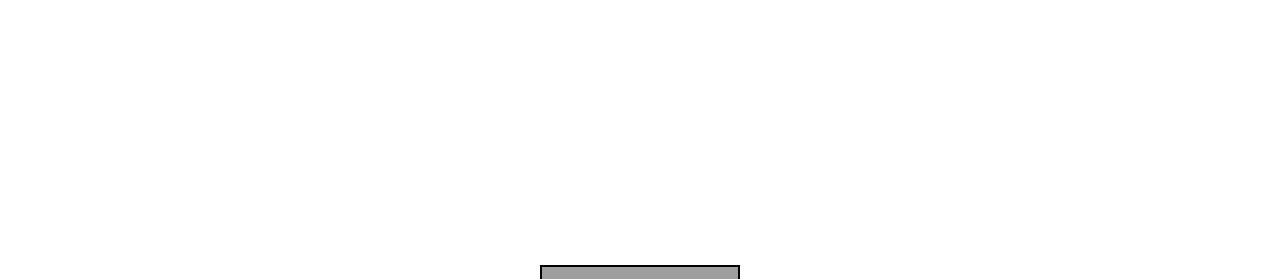
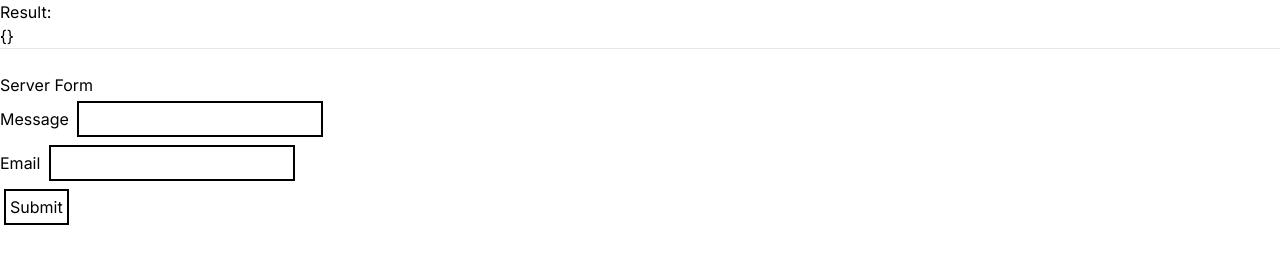
Before and after one commit to abdullah-gashia/music-store, a Next.js app: page /server in a window 1280 px wide. Before the commit this address had no page. Shown: the top 279 px of the page. Built offline with nearby package versions, Linux system fonts and the light colour scheme; grey boxes are pictures that could not be loaded.

Commit message:
ง่ายว่ะวันนี้

```diff
--- a/package.json
+++ b/package.json
@@ -12,7 +12,8 @@
     "axios": "^1.7.7",
     "next": "14.2.14",
     "react": "^18",
-    "react-dom": "^18"
+    "react-dom": "^18",
+    "zod": "^3.23.8"
   },
   "devDependencies": {
     "@types/node": "^20",
--- a/src/app/Axios_client/page.tsx
+++ b/src/app/Axios_client/page.tsx
@@ -1,6 +1,5 @@
 "use client"
 
-import Image from "next/image"
 import { useEffect, useState } from "react"
 import axios from "axios"
 import "tailwindcss/tailwind.css";
@@ -23,71 +22,67 @@ export default function Page() {
     const [url, setUrl] = useState('')
     const [obj, setObj] = useState<PostType[] | null>(null)
     const [photos, setPhotos] = useState<PhotoType[]>([])
+    const [loading, setLoading] = useState(true)
 
     useEffect(() => {
-        async function getImage() {
+        async function fetchData() {
             try {
-                const { data } = await axios.get("https://api.github.com/users/nikisidama")
-                setUrl(data.avatar_url)
+                const userRes = await axios.get("https://api.github.com/users/nikisidama")
+                setUrl(userRes.data.avatar_url)
+
+                const postRes = await axios.get("/api/vercel")
+                setObj(postRes.data)
+
+                const photoRes = await axios.get('https://jsonplaceholder.typicode.com/photos?_limit=20')
+                setPhotos(photoRes.data.map((photo: { id: number, title: string }) => ({
+                    id: photo.id,
+                    title: photo.title
+                })))
             } catch (e) {
-                console.error(e)
+                console.error("Error fetching data:", e)
+            } finally {
+                setLoading(false)
             }
         }
-
-        async function getJSON() {
-            try {
-                const { data } = await axios.get("/api/vercel")
-                setObj(data)
-            } catch (e) {
-                console.error(e)
-            }
-        }
-
-        async function getPhotoTitles() {
-            try {
-                const { data } = await axios.get('https://jsonplaceholder.typicode.com/photos')
-                setPhotos(data.map((photo: { id: number, title: string }) => ({ id: photo.id, title: photo.title })))
-            } catch (e) {
-                console.error(e)
-            }
-        }
-
-        getImage()
-        getJSON()
-        getPhotoTitles()
+        fetchData()
     }, [])
 
-    if (!url || !obj) return <div className="flex items-center justify-center h-screen">
-        <p className="text-2xl font-semibold text-gray-600">...loading!!</p>
+    if (loading) return (
+        <div className="flex items-center justify-center h-screen bg-black text-white">
+            <div className="animate-spin rounded-full h-12 w-12 border-t-4 border-white"></div>
         </div>
+    )
 
-    return <div className="container mx-auto p-8">
-        <div className="flex items-center justify-center mb-8">
-            <Image
-                src={url}
-                alt='User Avatar'
-                width={150}
-                height={150}
-                className="rounded-full shadow-lg border-4 border-blue-400"
-            />
-        </div>
-        <section className="grid grid-cols-1 md:grid-cols-2 lg:grid-cols-3 gap-6">
+    return (
+        <div className="bg-black min-h-screen py-12 text-white">
+            <div className="container mx-auto px-4">
+                <header className="text-center mb-16">
+                    <h1 className="text-5xl font-extrabold mb-4">Personal Information</h1>
+                    <p className="text-lg text-gray-400">Lorem ipsum dolor sit, amet consectetur adipisicing elit. Expedita, ullam molestias..</p>
+                </header>
+
+                <section className="grid grid-cols-1 md:grid-cols-2 lg:grid-cols-3 gap-8">
                     {photos.map((photo) => {
-                const item = obj.find((o) => o.id === photo.id);
-                if (!item) return null;
+                        const item = obj?.find((o) => o.id === photo.id)
+                        if (!item) return null
                         return (
-                    <div key={photo.id} className='bg-white p-6 shadow-md rounded-lg transition-transform transform hover:scale-105'>
-                        <h2 className="text-xl font-bold text-blue-500 mb-2">{photo.title}</h2>
-                        <p className="text-gray-800"><strong>ID:</strong> {item.id}</p>
-                        <p className="text-gray-600 mt-2"><strong>Content:</strong> {item.content}</p>
-                        <p className="text-gray-800 mt-2"><strong>Author:</strong> {item.author}</p>
-                        <p className="text-gray-600 mt-2"><strong>Date:</strong> {item.date}</p>
-                        <p className="text-gray-800 mt-2"><strong>Category:</strong> {item.category}</p>
+                            <div
+                                key={photo.id}
+                                className="relative bg-white text-black p-6 rounded-lg shadow-lg hover:shadow-xl transition-shadow duration-300 group"
+                            >
+                                <div className="absolute inset-0 bg-gradient-to-b from-transparent to-black opacity-0 group-hover:opacity-40 transition-opacity duration-300"></div>
+                                <h2 className="text-2xl font-bold mb-2">{photo.title}</h2>
+                                <p className="text-gray-500"><strong>ID:</strong> {item.id}</p>
+                                <p className="text-gray-700 mt-2"><strong>Description:</strong> {item.content}</p>
+                                <p className="text-gray-500 mt-2"><strong>Author:</strong> {item.author}</p>
+                                <p className="text-gray-500 mt-2"><strong>Date:</strong> {item.date}</p>
+                                <p className="text-gray-500 mt-2"><strong>Category:</strong> {item.category}</p>
+                                <div className="absolute bottom-4 right-4 text-sm font-semibold text-gray-500">Learn More</div>
                             </div>
                         )
                     })}
                 </section>
             </div>
+        </div>
+    )
 }
-
-//cream gay
--- /dev/null
+++ b/src/app/server/_actions/createMessage.ts
@@ -0,0 +1,34 @@
+'use server'
+
+import { error } from 'console'
+import { z } from 'zod'
+
+const schema = z.object({
+    message: z.string({
+        invalid_type_error: 'Invalid Message',
+    }).min(3).max(10) ,
+    email: z.string().email(),
+})
+
+export default async function createMessage(previous: unknown, formData: FormData) {
+    const result = schema.safeParse({
+        message: formData.get('message'),
+        email: formData.get('email'),
+    })
+
+    if (!result.success){
+        return {
+            errors: result.error.flatten().fieldErrors,
+        }
+    }
+
+    const { message, email } = result.data
+    console.log("Data: ", result.data)
+
+    console.log("Before processing")
+    await wait(2000)
+    console.log("Message: ", message)
+    return `${message} : ${email}`
+}
+
+const wait = (delay: number) => new Promise(resolve => setTimeout(resolve,delay))
--- /dev/null
+++ b/src/app/server/page.tsx
@@ -0,0 +1,57 @@
+'use client'
+
+import { useFormState, useFormStatus } from "react-dom"
+import createMessage from "./_actions/createMessage"
+
+const style = `border-black border-2 p-1 m-1`
+
+export default function Server() {
+    const [state, action] = useFormState(createMessage, {})
+    return (
+        <div>
+            <h1>Result: </h1>
+            <div>{ JSON.stringify(state)}</div>
+            <hr />
+            <br />
+            <h1>Server Form</h1>
+            <form action={action}>
+                <div>
+                    <label
+                        htmlFor="message">Message </label>
+                    <input
+                        className={style}
+
+                        type="text" name="message" />
+                    {
+                       ( state?.errors) && <span className="text-red-600">{state?.errors.message[0]}</span>
+                    }
+                </div>
+                <div>
+                    <label
+                        htmlFor="email">Email </label>
+                    <input
+                        className={style}
+                        type="text" name="email" />
+                     {
+                       ( state?.errors) && <span className="text-red-600">{state?.errors.email[0]}</span>
+                    }
+                </div>
+                <SubmitButton />
+            </form>
+
+        </div>
+    )
+}
+
+function SubmitButton() {
+    const { pending } = useFormStatus() // pending = true means still process on the server
+
+    return (<button
+        disabled={pending}
+        type="submit"
+        className={style}
+    >
+        Submit{pending && "..."}
+    </button>
+    )
+}
```
Also changed, not shown: 1 other file (tests, documents, lock files or other folders). Lines whose indentation alone changed are shown as unchanged.
